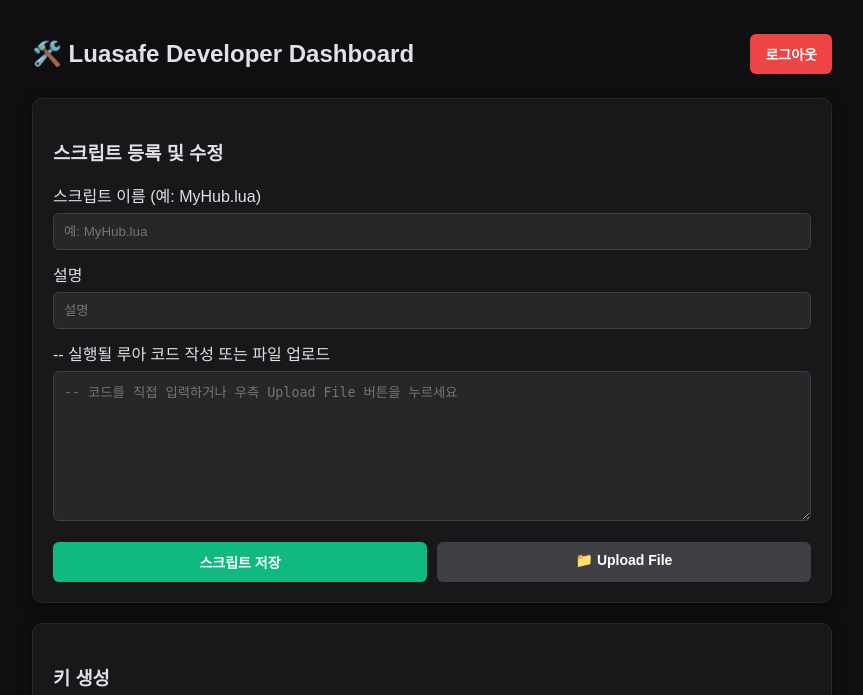
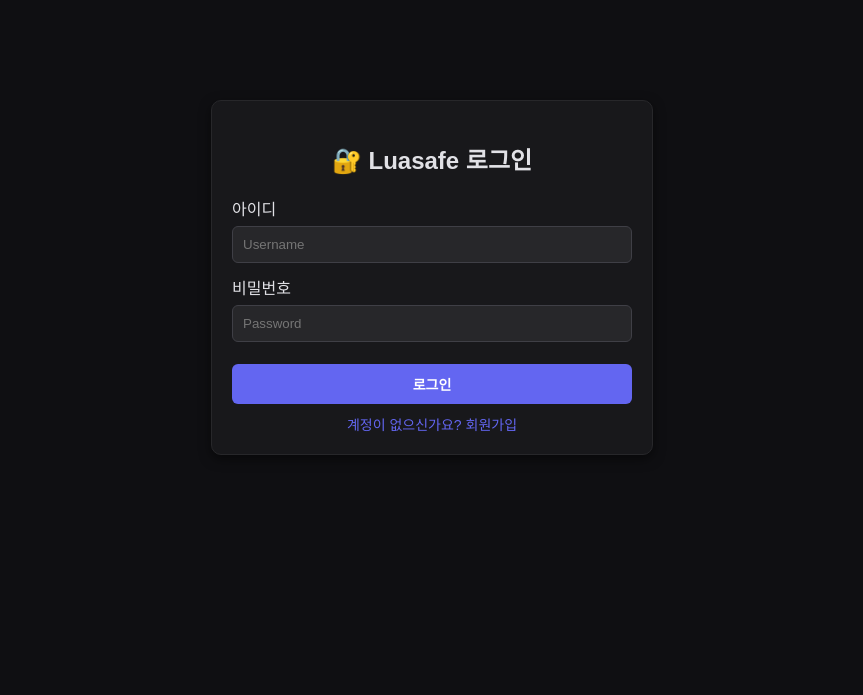
Before and after one commit to luasafedeveloper/luasafe-backend, a Flask app: page /admin in a window 1280 px wide. Shown: the top 695 px of the page, without its empty margins (208-1071 px from the left). After the commit the page ends 455 px from the top, so only its background shows below. Run offline with Flask 3, Linux system fonts and the light colour scheme.

Commit message:
Update index.html

```diff
--- a/templates/admin/index.html
+++ b/templates/admin/index.html
@@ -20,10 +20,34 @@
         table { width: 100%; border-collapse: collapse; margin-top: 10px; font-size: 13px; }
         th, td { border: 1px solid #27272a; padding: 8px; text-align: left; }
         th { background: #202024; }
+        .auth-container { max-width: 400px; margin: 80px auto; }
+        .hidden { display: none !important; }
+        .toggle-link { color: #6366f1; cursor: pointer; text-align: center; margin-top: 10px; display: block; font-size: 14px; }
     </style>
 </head>
 <body>
 
+    <!-- 로그인 / 회원가입 화면 -->
+    <div id="authView" class="auth-container card hidden">
+        <h2 id="authTitle" style="text-align: center; margin-bottom: 20px;">🔐 Luasafe 로그인</h2>
+
+        <div id="registerFields" class="hidden">
+            <label>라이센스 (초대 코드)</label>
+            <input type="text" id="regInvite" placeholder="LUASAFE-XXXX">
+        </div>
+
+        <label>아이디</label>
+        <input type="text" id="authUsername" placeholder="Username">
+
+        <label>비밀번호</label>
+        <input type="password" id="authPassword" placeholder="Password">
+
+        <button id="authBtn" class="btn-primary" style="width: 100%; margin-top: 10px;" onclick="handleAuth()">로그인</button>
+        <span id="authToggleText" class="toggle-link" onclick="toggleAuthMode()">계정이 없으신가요? 회원가입</span>
+    </div>
+
+    <!-- 대시보드 화면 -->
+    <div id="dashboardView" class="hidden">
         <div class="container" style="display: flex; justify-content: space-between; align-items: center; margin-bottom: 10px;">
             <h2>🛠️ Luasafe Developer Dashboard</h2>
             <button class="btn-danger" onclick="logout()">로그아웃</button>
@@ -42,7 +66,6 @@
                 <label>-- 실행될 루아 코드 작성 또는 파일 업로드</label>
                 <textarea id="scriptCode" placeholder="-- 코드를 직접 입력하거나 우측 Upload File 버튼을 누르세요"></textarea>
 
-        <!-- [스크립트 저장] 버튼 바로 옆에 나란히 배치된 [Upload File] 버튼 -->
                 <div class="button-group">
                     <button class="btn-success" onclick="saveScript()">스크립트 저장</button>
                     <label class="btn-file">
@@ -84,8 +107,80 @@
                 <div id="keyList">불러오는 중...</div>
             </div>
         </div>
+    </div>
 
 <script>
+    let isRegisterMode = false;
+
+    // 페이지 접속 시 세션 상태 확인
+    async function checkSession() {
+        try {
+            let res = await fetch('/api/admin/check_session');
+            let data = await res.json();
+            if (data.logged_in) {
+                document.getElementById('authView').classList.add('hidden');
+                document.getElementById('dashboardView').classList.remove('hidden');
+                loadData();
+            } else {
+                document.getElementById('dashboardView').classList.add('hidden');
+                document.getElementById('authView').classList.remove('hidden');
+            }
+        } catch (e) {
+            document.getElementById('dashboardView').classList.add('hidden');
+            document.getElementById('authView').classList.remove('hidden');
+        }
+    }
+
+    function toggleAuthMode() {
+        isRegisterMode = !isRegisterMode;
+        if (isRegisterMode) {
+            document.getElementById('authTitle').innerText = '📝 Luasafe 회원가입';
+            document.getElementById('authBtn').innerText = '회원가입 하기';
+            document.getElementById('registerFields').classList.remove('hidden');
+            document.getElementById('authToggleText').innerText = '이미 계정이 있으신가요? 로그인';
+        } else {
+            document.getElementById('authTitle').innerText = '🔐 Luasafe 로그인';
+            document.getElementById('authBtn').innerText = '로그인';
+            document.getElementById('registerFields').classList.add('hidden');
+            document.getElementById('authToggleText').innerText = '계정이 없으신가요? 회원가입';
+        }
+    }
+
+    async function handleAuth() {
+        let username = document.getElementById('authUsername').value.trim();
+        let password = document.getElementById('authPassword').value.trim();
+
+        if (!username || !password) return alert("아이디와 비밀번호를 모두 입력해주세요.");
+
+        if (isRegisterMode) {
+            let invite_code = document.getElementById('regInvite').value.trim();
+            if (!invite_code) return alert("초대 코드를 입력해주세요.");
+
+            let res = await fetch('/api/admin/register', {
+                method: 'POST',
+                headers: {'Content-Type': 'application/json'},
+                body: JSON.stringify({username, password, invite_code})
+            });
+            let data = await res.json();
+            alert(data.message);
+            if (data.success) {
+                toggleAuthMode(); // 로그인 모드로 전환
+            }
+        } else {
+            let res = await fetch('/api/admin/login', {
+                method: 'POST',
+                headers: {'Content-Type': 'application/json'},
+                body: JSON.stringify({username, password})
+            });
+            let data = await res.json();
+            if (data.success) {
+                checkSession();
+            } else {
+                alert(data.message);
+            }
+        }
+    }
+
     function handleFileSelect(event) {
         let file = event.target.files[0];
         if (!file) return;
@@ -99,9 +194,9 @@
 
     async function loadData() {
         let sRes = await fetch('/api/admin/scripts');
+        if (sRes.status === 401) { checkSession(); return; }
         let sData = await sRes.json();
 
-        // 1. 스크립트 목록 테이블 렌더링
         let sHtml = "<table><tr><th>이름</th><th>설명</th><th>상태</th><th>액션</th></tr>";
         let dropdownHtml = '<option value="">-- 스크립트를 선택하세요 --</option>';
 
@@ -111,11 +206,8 @@
         });
         sHtml += "</table>";
         document.getElementById('scriptList').innerHTML = sHtml;
-
-        // 2. 키 생성 드롭다운 업데이트
         document.getElementById('genScriptName').innerHTML = dropdownHtml;
 
-        // 3. 발급된 키 목록 렌더링
         let kRes = await fetch('/api/admin/keys');
         let kData = await kRes.json();
         let kHtml = "<table><tr><th>키</th><th>스크립트</th><th>만료시간</th><th>HWID</th><th>실행</th><th>관리</th></tr>";
@@ -138,6 +230,7 @@
             headers: {'Content-Type': 'application/json'},
             body: JSON.stringify({name, description, lua_code: luaCode})
         });
+        if (res.status === 401) { alert("로그인이 만료되었습니다."); checkSession(); return; }
         let data = await res.json();
         if (data.success) {
             alert("스크립트가 안전하게 저장되었습니다!");
@@ -169,6 +262,7 @@
             headers: {'Content-Type': 'application/json'},
             body: JSON.stringify({script_name, duration_type, amount})
         });
+        if (res.status === 401) { alert("로그인이 만료되었습니다."); checkSession(); return; }
         let data = await res.json();
         if (data.success) {
             alert("키 생성 성공: " + data.key);
@@ -201,10 +295,11 @@
 
     async function logout() {
         await fetch('/api/admin/logout', {method: 'POST'});
-        location.reload();
+        checkSession();
     }
 
-    loadData();
+    // 최초 실행 시 세션 검사
+    checkSession();
 </script>
 
 </body>
```
Lines whose indentation alone changed are shown as unchanged.
